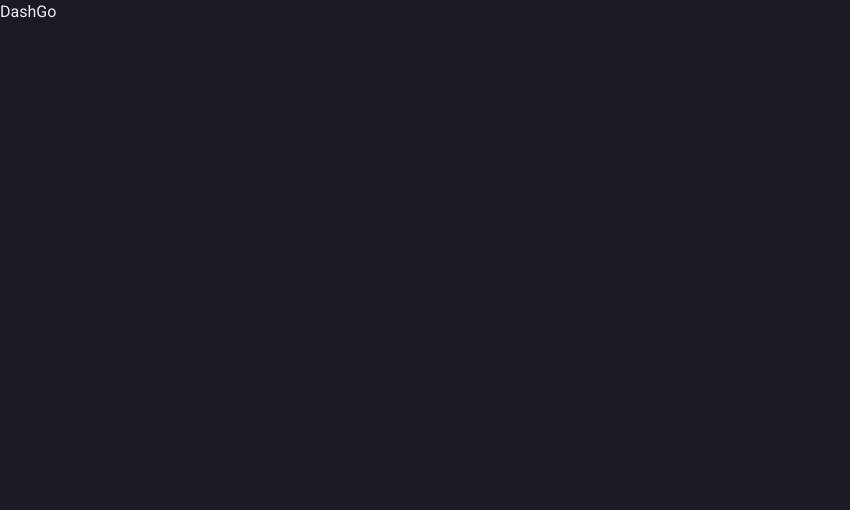
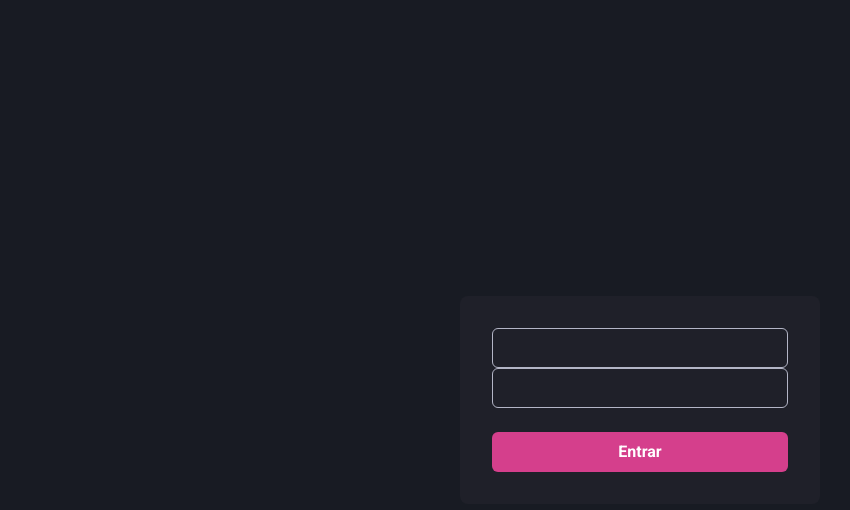
Before and after one commit to gabrielviol/Dashgo, a Next.js app: page / in a window 1280 px wide. Shown: the top 510 px of the page, without its empty margins (0-850 px from the left). Built offline with nearby package versions, Linux system fonts and the light colour scheme.

Commit message:
add eslint

```diff
--- a/package.json
+++ b/package.json
@@ -23,5 +23,8 @@
     "react": "18.2.0",
     "react-dom": "18.2.0",
     "typescript": "^4.9.3"
+  },
+  "devDependencies": {
+    "@rocketseat/eslint-config": "^1.1.3"
   }
 }
--- a/src/pages/_app.tsx
+++ b/src/pages/_app.tsx
@@ -2,7 +2,7 @@ import type { AppProps } from 'next/app'
 import { ChakraProvider } from '@chakra-ui/react'
 import { theme } from '../styles/theme'
 
-export default function App({ Component, pageProps }: AppProps ) {
+export default function App({ Component, pageProps }: AppProps) {
   return (
     <ChakraProvider theme={theme}>
       <Component {...pageProps} />
--- a/src/pages/index.tsx
+++ b/src/pages/index.tsx
@@ -1,5 +1,24 @@
-export default function Home()  {
+import { Button, Flex, Input } from '@chakra-ui/react'
+
+export default function Home() {
   return (
-    <h1>DashGo</h1>
+    <Flex w="100vw" h="100vh" align="center" justify="center">
+      <Flex
+        as="form"
+        w="100%"
+        maxWidth={360}
+        bg="gray.800"
+        p="8"
+        borderRadius={8}
+        flexDir="column"
+      >
+        <Input name="email" type="email" />
+        <Input name="password" type="password" />
+
+        <Button type="submit" mt="6" colorScheme="pink">
+          Entrar
+        </Button>
+      </Flex>
+    </Flex>
   )
 }
--- a/src/styles/theme.ts
+++ b/src/styles/theme.ts
@@ -3,28 +3,28 @@ import { extendTheme } from '@chakra-ui/react'
 export const theme = extendTheme({
   colors: {
     gray: {
-            "900": "#181B23",
-            "800": "#1F2029",
-            "700": "#353646",
-            "600": "#4B4D63",
-            "500": "#616480",
-            "400": "#797D9A",
-            "300": "#9699B0",
-            "200": "#B3B5C6",
-            "100": "#D1D2DC",
-            "50": "#EEEEF2",
-        }
+      '900': '#181B23',
+      '800': '#1F2029',
+      '700': '#353646',
+      '600': '#4B4D63',
+      '500': '#616480',
+      '400': '#797D9A',
+      '300': '#9699B0',
+      '200': '#B3B5C6',
+      '100': '#D1D2DC',
+      '50': '#EEEEF2',
+    },
   },
   fonts: {
     heading: 'Roboto',
     body: 'Roboto',
   },
   styles: {
-        global:{
-            body:{
+    global: {
+      body: {
         bg: 'gray.900',
-                color: 'gray.50'
-            }
-        }
-    }
+        color: 'gray.50',
+      },
+    },
+  },
 })
```
Also changed, not shown: src/pages/_document.tsx (+7 -4 lines), 1 other file (tests, documents, lock files or other folders). Lines whose indentation alone changed are shown as unchanged.
